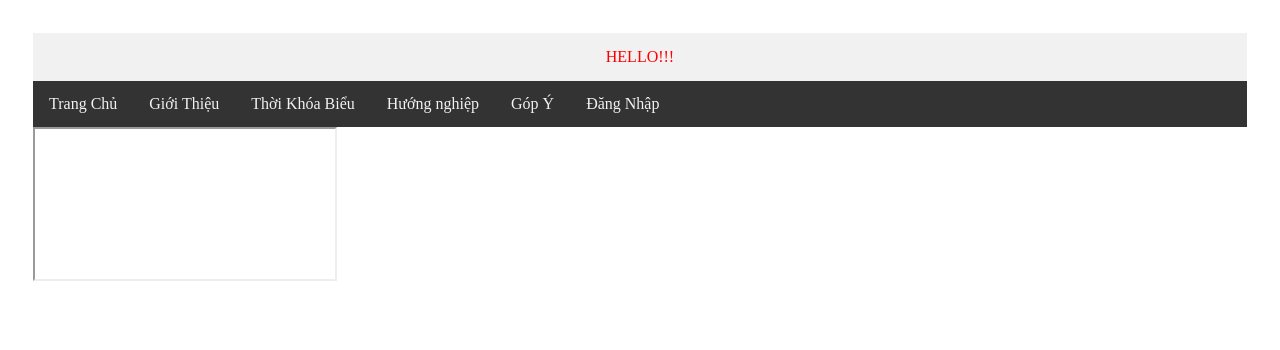
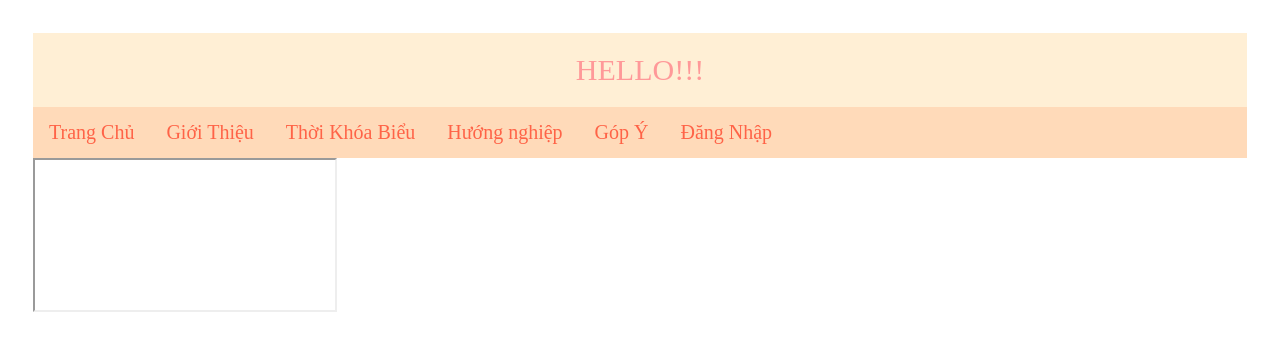
Before and after one commit to Anh2105/hanh, a plain HTML site: page index.html in a window 1280 px wide. Drawn offline with Linux system fonts and the light colour scheme.

Commit message:
Update style.css

```diff
--- a/style.css
+++ b/style.css
@@ -17,28 +17,36 @@ body {
 .title {color: #5C6AC4;}
 
 .header {
-  color: red;
-  background-color: #F1F1F1;
+  color: #FF9999;
+  background-color: papayawhip;
   text-align: center;
-  padding: 15px;
+  padding: 20px;
+  font-size: 30px;
 }
 .topnav {
   overflow: hidden;
-  background-color: #333;
+  background-color: peachpuff;
 }
 
 .topnav a {
   float: left;
   display: block;
-  color: #f2f2f2;
+  color: tomato;
   text-align: center;
   padding: 14px 16px;
   text-decoration: none;
+  font-size: 20px;
 }
 .topnav a:hover {
-    background-color: #ddd;
-    color: black;
+    background-color: seashell;
+    color: red;
 }
 .column {float: left;}
 .column.side { width: 30%;}
 .column.middle { width: 70%;}
+
+.footer {
+  background-color: oldlace;
+  text-align: center;
+  padding: 10px;
+}
```
